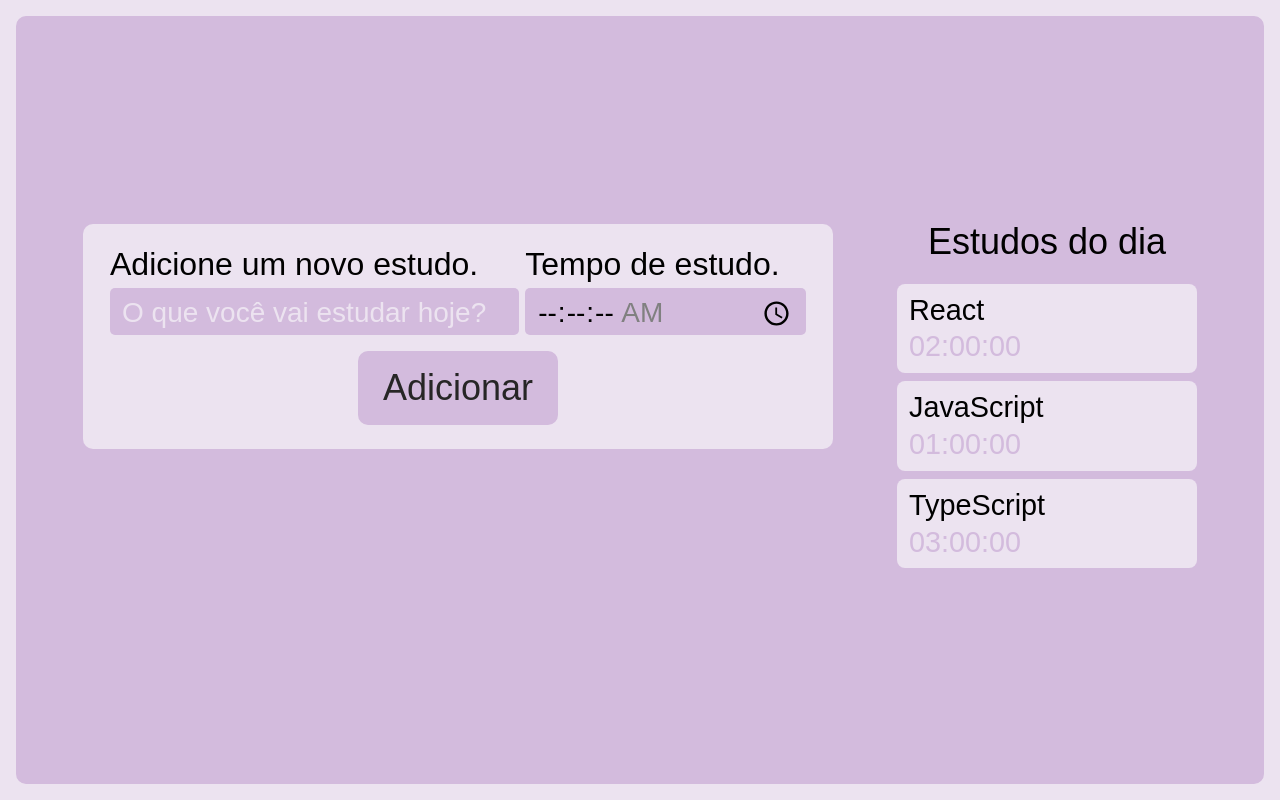
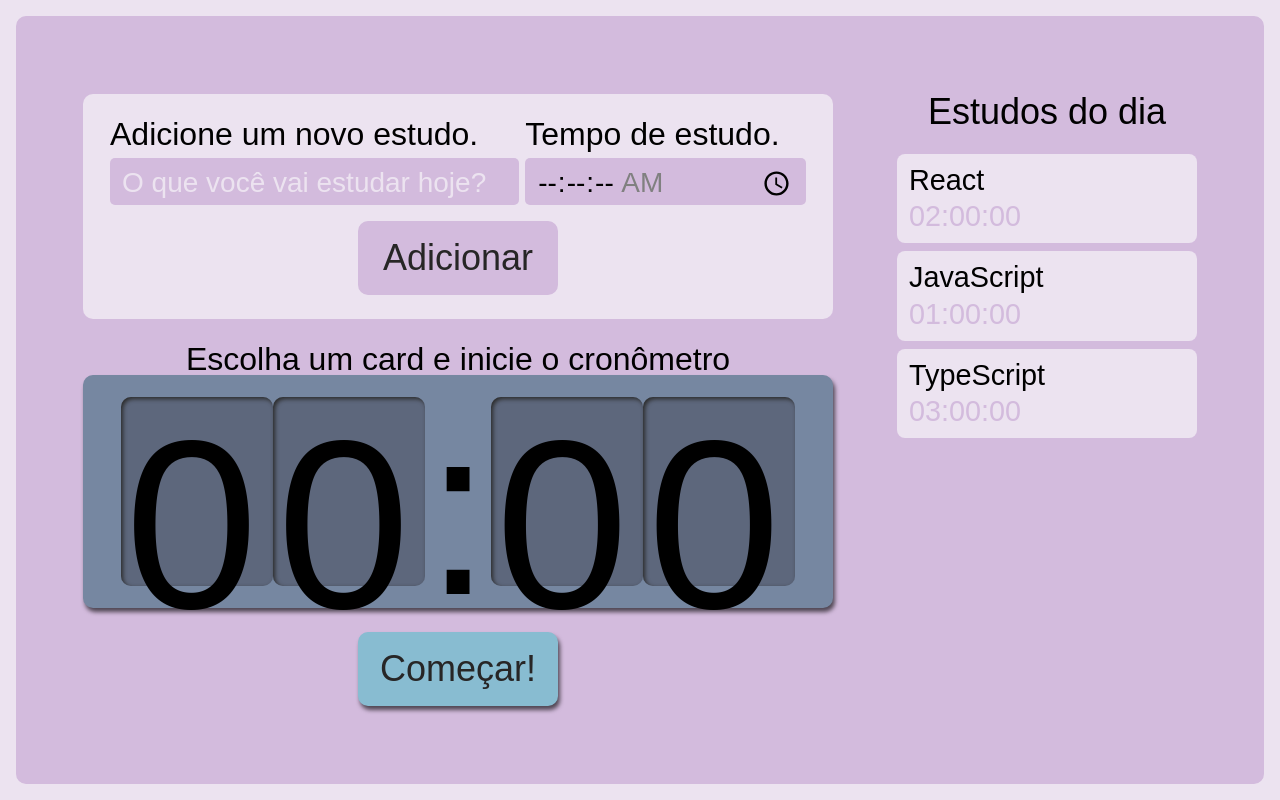
Before and after one commit to camilazucchi/cami-studies, a React (Create React App) app: page / in a window 1280 px wide. Built offline with nearby package versions, Linux system fonts and the light colour scheme.

Commit message:
inserindo scss nos components

```diff
--- /dev/null
+++ b/src/components/timer/Timer.module.scss
@@ -0,0 +1,59 @@
+.timer {
+    display: flex;
+    flex-direction: column;
+    align-items: center;
+    grid-area: cronometro;
+
+    .clockWrapper {
+      align-items: center;
+      background-color: #7687A1;
+      border-radius: 10px;
+      box-shadow: 2px 4px 4px #0000009F;
+      box-sizing: border-box;
+      display: flex;
+      font-size: 5rem;
+      justify-content: center;
+      margin-bottom: 24px;
+      padding: 16px 12px;
+      width: 100%;
+    }
+
+    .title {
+      font-size: 2rem;
+    }
+
+    button {
+      background-color: #88bcd1;
+      border-radius: 10px;
+      box-shadow: 2px 4px 4px #0000009F;
+      color: #272626;
+      cursor: pointer;
+      font-size: 1.25rem;
+      padding: 16px;
+      width: 150px;
+
+      &:active {
+        background-color: #7CA6B7;
+        box-shadow: 2px 2px 4px #0000009F inset;
+        cursor: auto;
+      }
+    }
+
+    @media screen and (min-width:1280px) {
+
+      .clockWrapper{
+        font-size: 15rem;
+      }
+
+      p {
+        font-size: 2rem;
+      }
+
+      button {
+        grid-column-start: span 2;
+        justify-self: center;
+        width: 200px;
+        font-size: 2.25rem;
+      }
+    }
+  }
--- /dev/null
+++ b/src/components/timer/clock/Clock.module.scss
@@ -0,0 +1,21 @@
+.clockNumber {
+    background-color: #5D677C;
+    box-shadow: 2px 2px 4px #2B2B2B inset;
+    height: 3.6rem;
+    width: 3rem;
+    padding: 8px 4px;
+    border-radius: 10px;
+
+    @media screen and (min-width:1280px) {
+      height: 10.8rem;
+      width: 9rem;
+    }
+  }
+
+  .clockDiv {
+    height: 4.2rem;
+
+    @media screen and (min-width:1280px) {
+      height: 12.6rem;
+    }
+  }
--- a/src/components/timer/clock/index.tsx
+++ b/src/components/timer/clock/index.tsx
@@ -1,13 +1,14 @@
 import React from 'react';
+import style from './Clock.module.scss';
 
-export function Clock() {
+export default function Clock() {
     return (
         <>
-            <span>0</span>
-            <span>0</span>
-            <span>:</span>
-            <span>0</span>
-            <span>0</span>
+            <span className={style.clockNumber}>0</span>
+            <span className={style.clockNumber}>0</span>
+            <span className={style.clockDiv}>:</span>
+            <span className={style.clockNumber}>0</span>
+            <span className={style.clockNumber}>0</span>
         </>
     )
 }
--- a/src/components/timer/index.tsx
+++ b/src/components/timer/index.tsx
@@ -1,10 +1,13 @@
-import Button from "../button"
-export function Timer() {
+import Button from '../button'
+import Clock from './clock'
+import style from './Timer.module.scss'
+
+export default function Timer() {
     return (
-        <div>
-            <p>Escolha um card e inicie o cronômetro</p>
-            <div>
-
+        <div className={style.timer}>
+            <p className={style.title}>Escolha um card e inicie o cronômetro</p>
+            <div className={style.clockWrapper}>
+                <Clock />
             </div>
             <Button>
                 Começar!
--- a/src/pages/App.tsx
+++ b/src/pages/App.tsx
@@ -1,6 +1,7 @@
 import React from 'react';
 import Form from '../components/form';
 import List from '../components/list';
+import Timer from '../components/timer';
 import style from './App.module.scss';
 
 function App() {
@@ -8,6 +9,7 @@
     <div className={style.AppStyle}>
       <Form />
       <List />
+      <Timer />
     </div>
   );
 }
```
